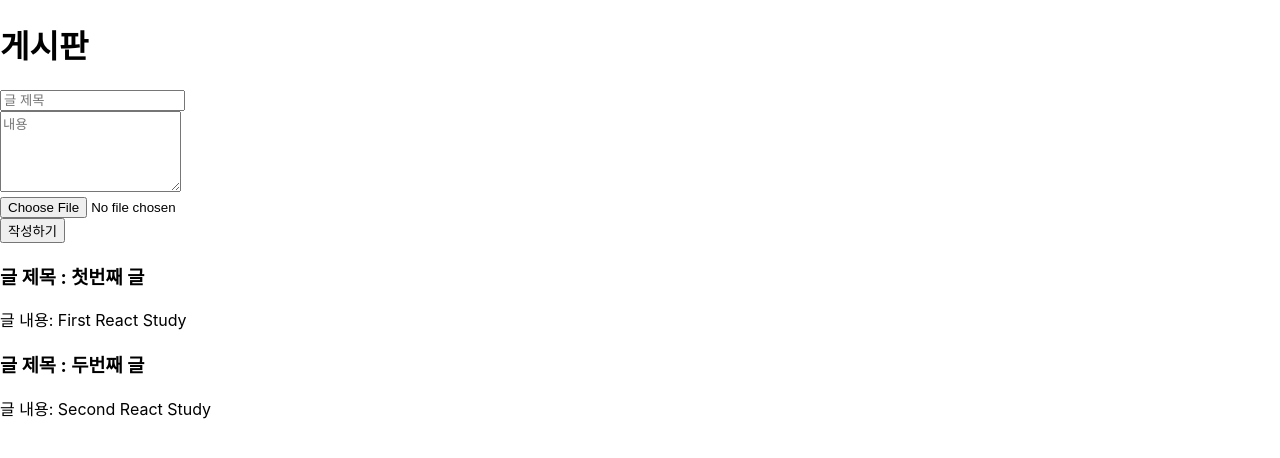
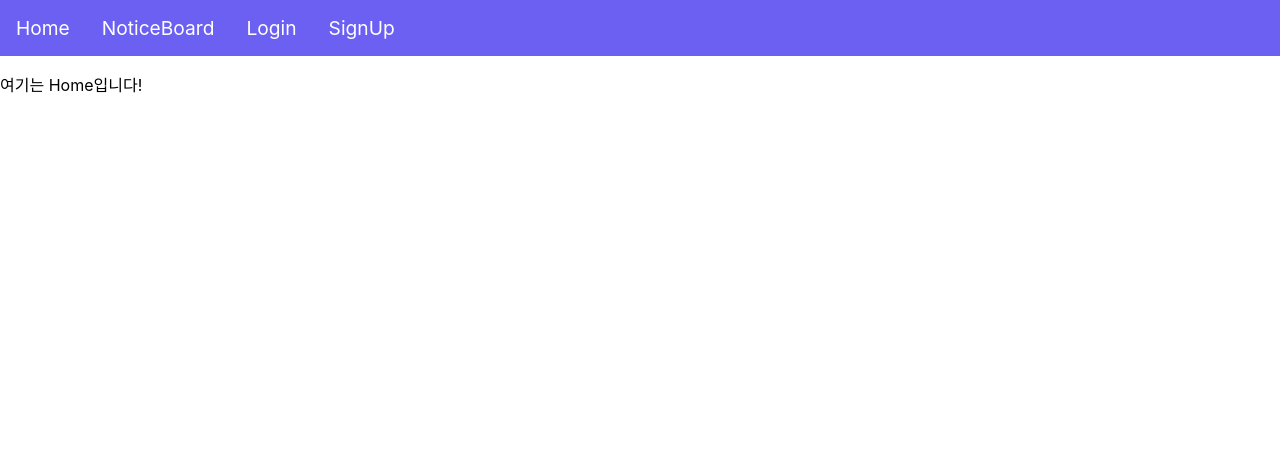
Before and after one commit to seoyeonko/study_react, a React (Create React App) app: page / in a window 1280 px wide. Shown: the top 458 px of the page. Built offline with nearby package versions, Linux system fonts and the light colour scheme.

Commit message:
201123 study review (Navbar)

```diff
--- a/package.json
+++ b/package.json
@@ -6,8 +6,10 @@
     "@testing-library/jest-dom": "^5.11.4",
     "@testing-library/react": "^11.1.0",
     "@testing-library/user-event": "^12.1.10",
+    "node-sass": "4.14.1",
     "react": "^17.0.1",
     "react-dom": "^17.0.1",
+    "react-router-dom": "^5.2.0",
     "react-scripts": "4.0.0",
     "web-vitals": "^0.2.4"
   },
--- a/src/App.js
+++ b/src/App.js
@@ -1,12 +1,22 @@
-import React, {Component} from 'react';
-import Board from './review/Board.js';
+import React from 'react';
+import {Route} from 'react-router-dom';
+import Home from './review/Home.js';
+import NoticeBoard from './review/NoticeBoard.js';
+import Login from './review/Login.js';
+import SignUp from './review/SignUp.js';
 
-class App extends Component {
-  render() {
-    return (
-      <Board/>
-    );
-  }
-}
+
+const App = () => {
+  return (
+    <div>
+      <Route path="/" component={Home} exact={true}/>
+      <Route path="/noticeboard" component={NoticeBoard} />
+      <Route path="/signup" component={SignUp} />
+      <Route path="/login" component={Login} />
+    </div>
+
+
+  );
+};
 
 export default App;
--- /dev/null
+++ b/src/Home.scss
@@ -0,0 +1,24 @@
+.nav-container {
+  display: flex;
+  flex-direction: row;
+  background-color: #6c60f3;
+  width: 100%;
+  margin: 0;
+  padding: 0;
+  list-style-type: none;
+
+  .nav-item {
+    padding: 1rem;
+    font-size: 1.2rem;
+  }
+
+  .link {
+    color: #ffffff;
+    font-style: bold;
+    text-decoration: none;
+
+    &:hover {
+      color: #ffed4a;
+    }
+  }
+}
--- a/src/index.js
+++ b/src/index.js
@@ -1,17 +1,19 @@
 import React from 'react';
 import ReactDOM from 'react-dom';
+import { BrowserRouter } from 'react-router-dom'; //
 import './index.css';
 import App from './App';
 import reportWebVitals from './reportWebVitals';
 
 ReactDOM.render(
-  <React.StrictMode>
+  <BrowserRouter>
     <App />
-  </React.StrictMode>,
+  </BrowserRouter>,
   document.getElementById('root')
 );
 
 // If you want to start measuring performance in your app, pass a function
 // to log results (for example: reportWebVitals(console.log))
 // or send to an analytics endpoint. Learn more: https://bit.ly/CRA-vitals
+
 reportWebVitals();
--- /dev/null
+++ b/src/review/Home.js
@@ -0,0 +1,21 @@
+import React from 'react';
+import './../Home.scss';
+import {Link} from 'react-router-dom';
+
+const Home = () => {
+    return (
+        <div>
+            <nav>
+                <ul class="nav-container">
+                    <li class="nav-item"><Link to="/" class="link">Home</Link></li>
+                    <li class="nav-item"><Link to="/noticeboard" class="link">NoticeBoard</Link></li>
+                    <li class="nav-item"><Link to="/login" class="link">Login</Link></li>
+                    <li class="nav-item"><Link to="/signup" class="link">SignUp</Link></li>
+                </ul>
+            </nav>
+            <p>여기는 Home입니다!</p>
+        </div>
+    );
+};
+
+export default Home;
--- a/src/review/Login.js
+++ b/src/review/Login.js
@@ -1,6 +1,7 @@
 import React, {Component} from 'react';
 
-class Login extends Component {
+class Login
+ extends Component {
 
     state = {
         id:'',
@@ -46,4 +47,5 @@ class Login extends Component {
     }
 }
 
-export default Login;
+export default Login
+;
--- a/src/review/Board.js
+++ b/src/review/NoticeBoard.js
@@ -1,6 +1,6 @@
 import React, {useState} from 'react';
 
-const Board= () => {
+const NoticeBoard= () => {
 
     const [boards, setBoard] = useState([
         {id:1, title:'첫번째 글', contents: 'First React Study'},
@@ -66,4 +66,4 @@ const Board= () => {
 
 }
 
-export default Board;
+export default NoticeBoard;
```
Also changed, not shown: 1 other file (tests, documents, lock files or other folders).
